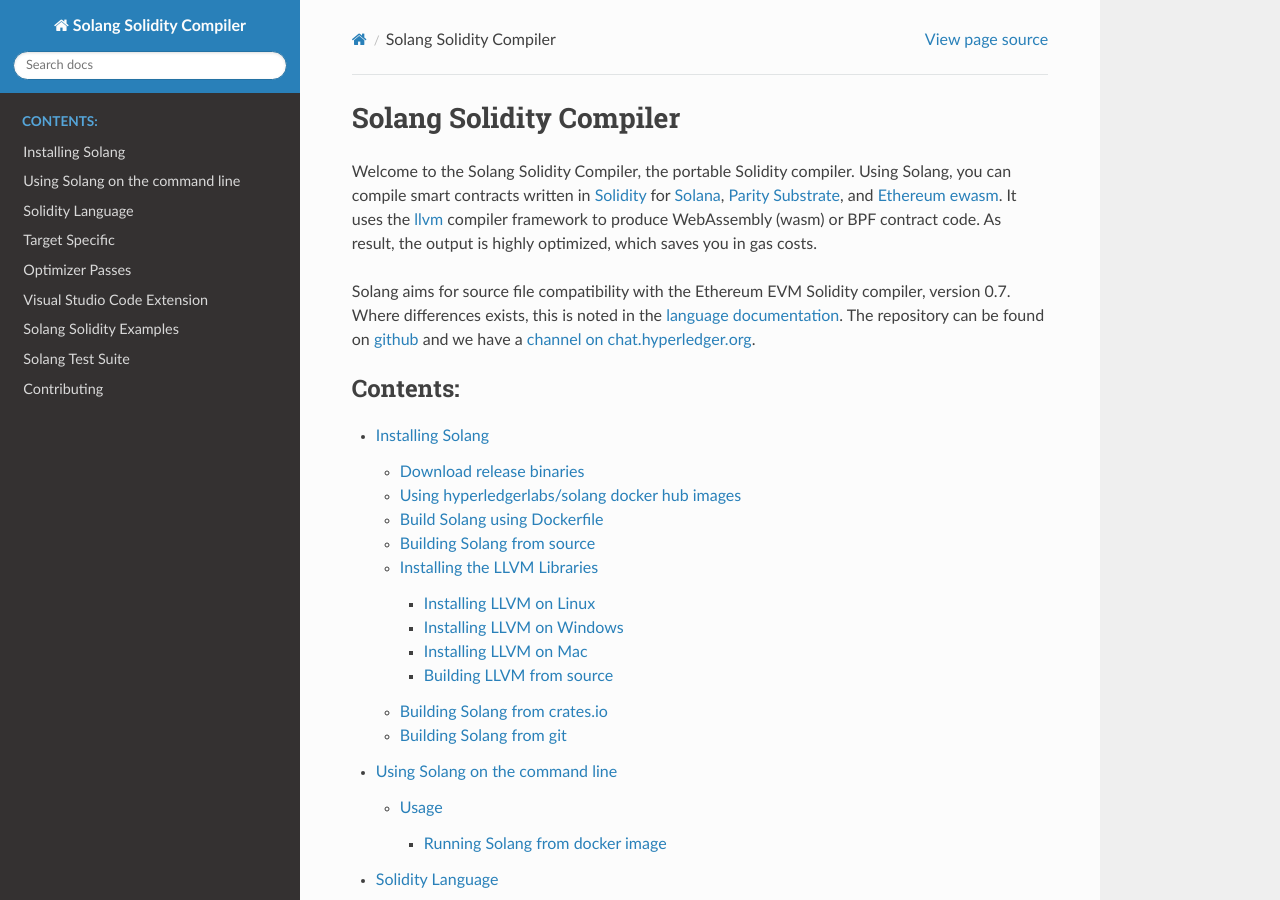
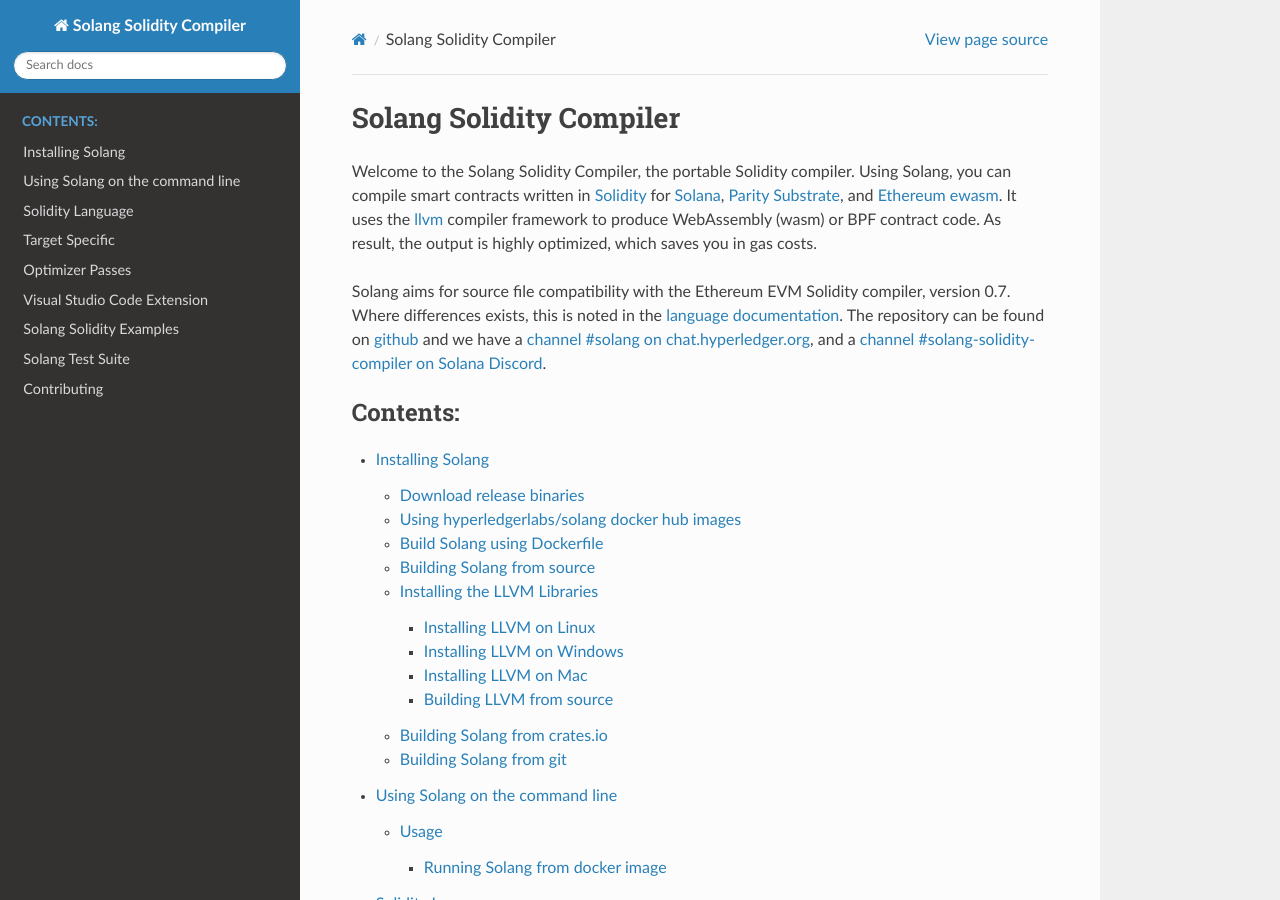
Before and after one commit to hyperledger-solang/solang, a Sphinx documentation site: the page built from docs/index.rst, in a window 1280 px wide and 900 px high. Built offline with Sphinx 7.4.7 and the Read the Docs theme 2.0.0, drawn with Linux system fonts in a browser that asks for light colours.

Commit message:
Mention solana discord channel
Signed-off-by: Sean Young <sean@mess.org>

```diff
--- a/docs/index.rst
+++ b/docs/index.rst
@@ -13,7 +13,8 @@
 Solang aims for source file compatibility with the Ethereum EVM Solidity compiler,
 version 0.7. Where differences exists, this is noted in the :ref:`language documentation <language>`.
 The repository can be found on `github <https://github.com/hyperledger-labs/solang>`_
-and we have a `channel on chat.hyperledger.org <https://chat.hyperledger.org/channel/solang>`_.
+and we have a `channel #solang on chat.hyperledger.org <https://chat.hyperledger.org/channel/solang>`_, and
+a `channel #solang-solidity-compiler on Solana Discord <https://discordapp.com/invite/pquxPsq>`_.
 
 .. toctree::
    :maxdepth: 3
```
